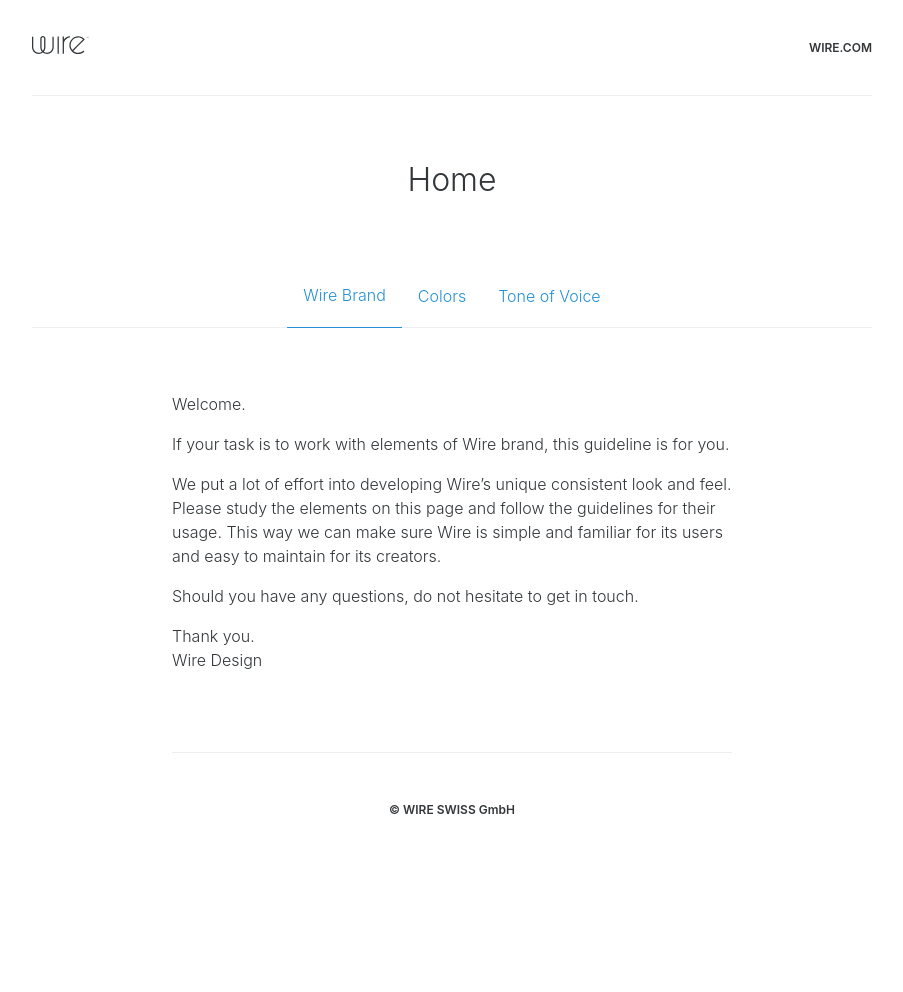
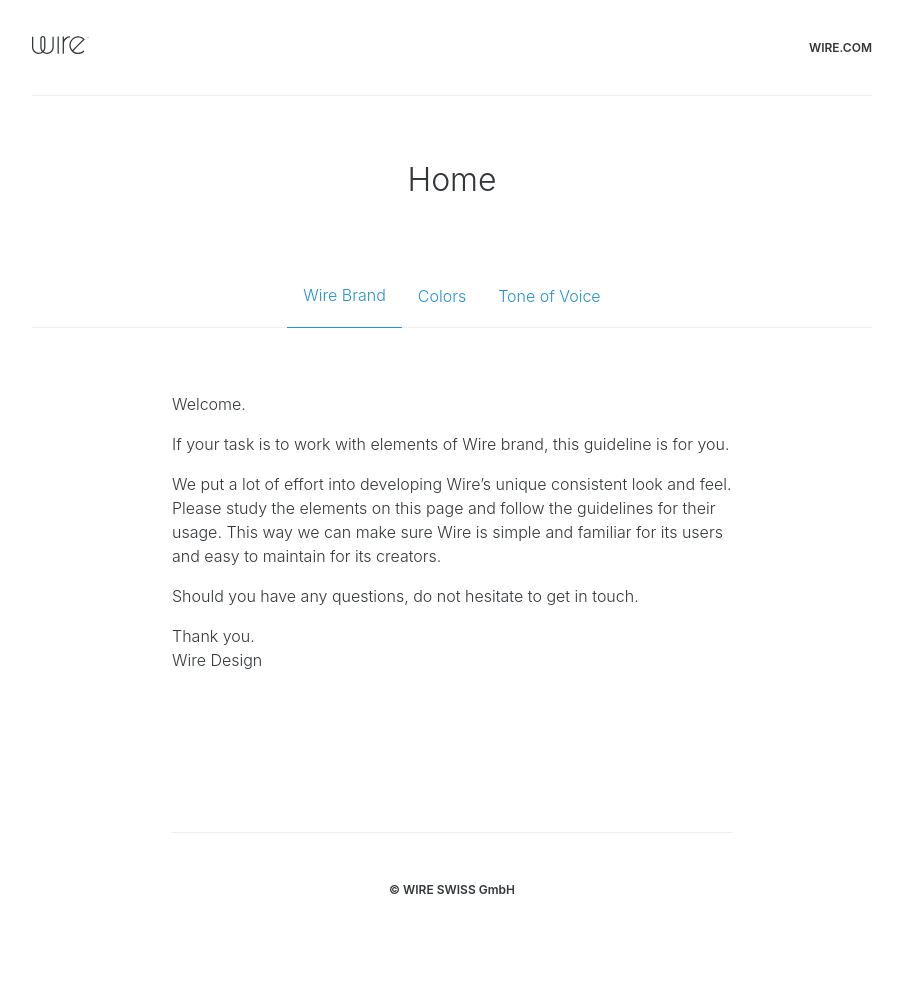
Before and after one commit to wireapp/brand, a Jekyll site: the page built from index.md, in a window 1280 px wide. Shown: the whole page, without its empty margins (188-1091 px from the left). Built offline with Jekyll 4.4.1, drawn with Linux system fonts in a browser that asks for light colours; before the commit the page ends 912 px from its top, so only the background shows below that.

Commit message:
Footer tweak

```diff
--- a/_sass/footer.scss
+++ b/_sass/footer.scss
@@ -6,7 +6,7 @@
   padding-top: 48px;
   text-align: center;
   border-top: 1px solid $graphite-light80;
-  margin-top: 80px;
+  margin-top: 160px;
   font-size: 12px;
   font-weight: 600;
 }
```
